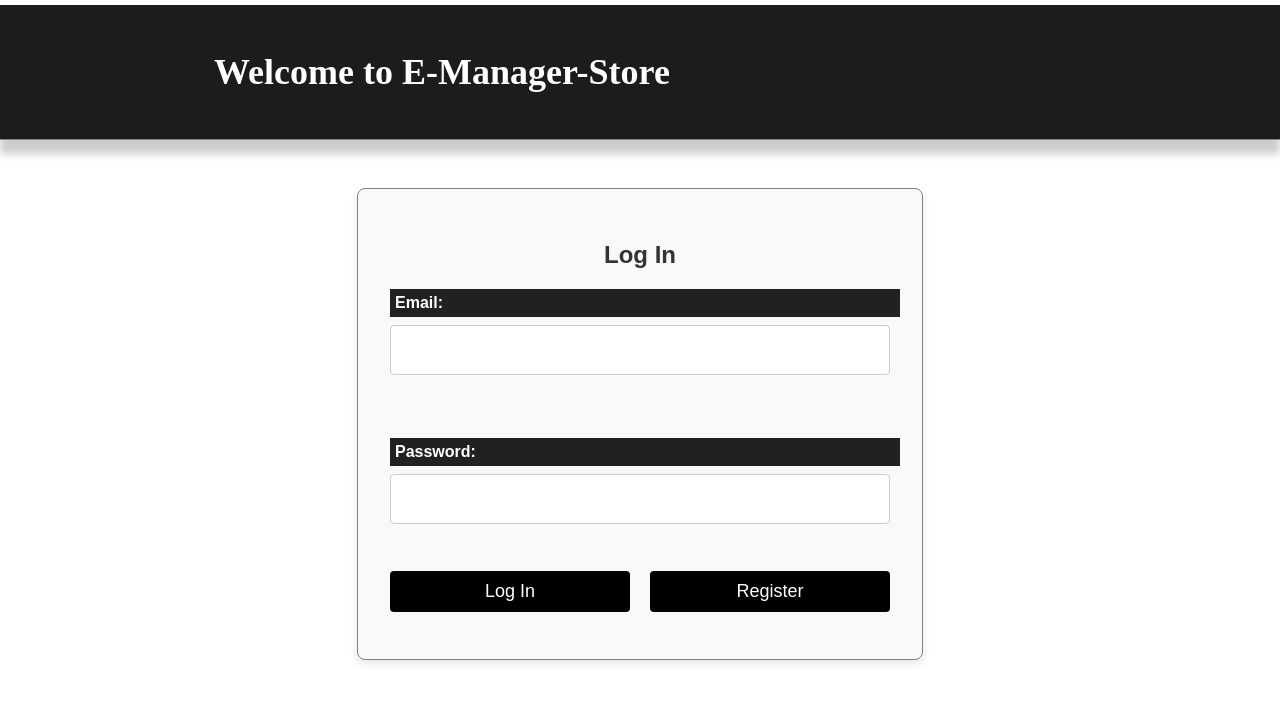
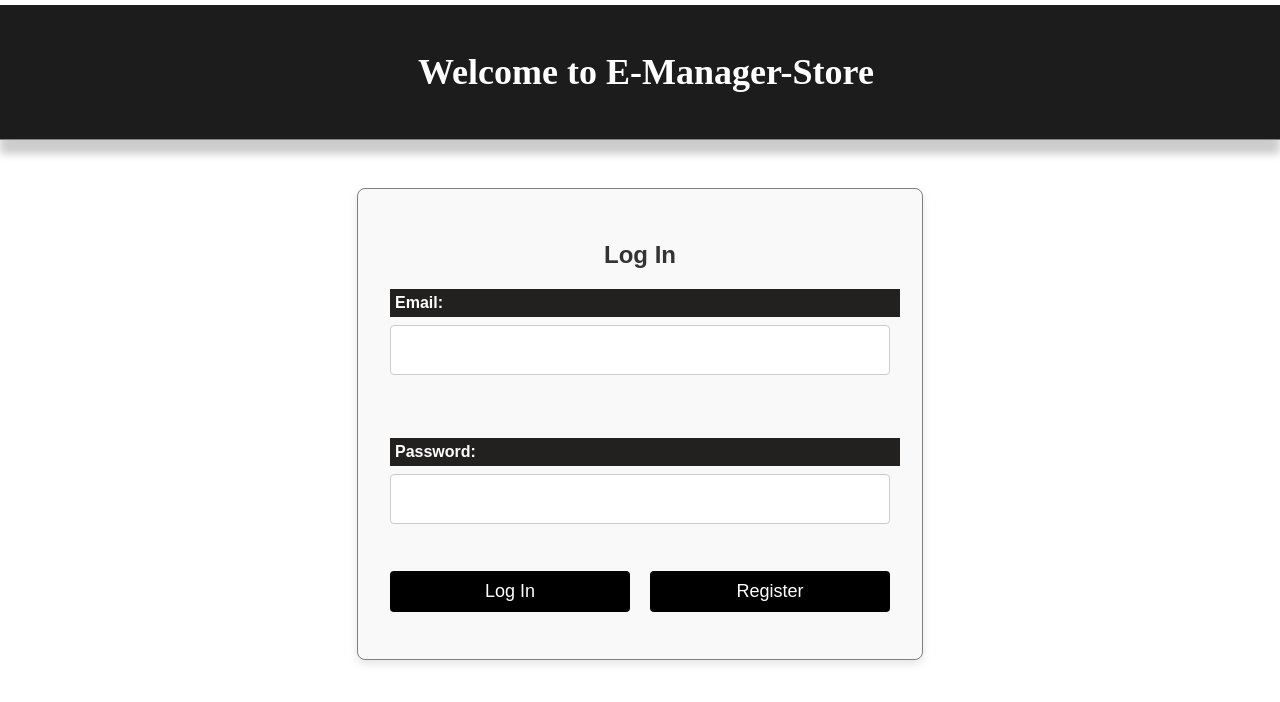
Before and after one commit to idham19/E-Management-Store, an Angular app: page /signIn in a window 1280 px wide. Shown: the top 702 px of the page. Built offline with nearby package versions, Linux system fonts and the light colour scheme.

Commit message:
some adjustment for css

```diff
--- a/src/app/site-header/site-header.component.css
+++ b/src/app/site-header/site-header.component.css
@@ -11,6 +11,8 @@
   box-shadow: 0 0.9rem 0.5rem rgba(0,0,0,0.2);
   color: white;
   padding: 1rem;
+  text-align: center;
+  align-content: center;
 }
 
 .left {
@@ -19,10 +21,6 @@
   justify-content: space-between;
 }
 
-
-  .logo {
-    height: 65px;
-  }
 
 .cart {
   display: flex;
@@ -66,6 +64,7 @@
   text-decoration: none;
   color: inherit;
   transition: all 0.4s;
+  cursor: pointer;
 }
 a:hover{
   font-size: 18px;
@@ -74,3 +73,6 @@
   padding: 12px;
   border-radius: 15%;
 }
+h2{
+margin-left: 17rem;
+}
```
Lines whose indentation alone changed are shown as unchanged.
